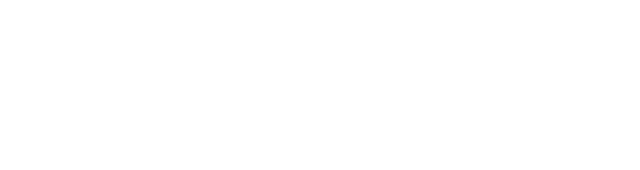
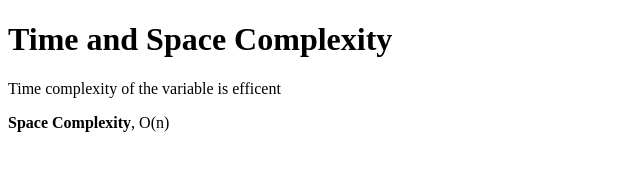
Before and after one commit to acciojob/time-and-space-complexity-vaibhav163, a website: page main.html in a window 1280 px wide. Shown: the whole page, without its empty margins (0-640 px from the left). Drawn offline with Linux system fonts and the light colour scheme.

Commit message:
created a submission

```diff
--- a/main.html
+++ b/main.html
@@ -10,7 +10,9 @@
 	<!-- the entire body must be written by student -->
     <script type="text/javascript" src="./script.js">
 </script>
-
+<h1>Time and Space Complexity</h1>
+	<p>Time complexity of the variable is efficent </p>
+	<p><b>Space Complexity</b>, O(n) </p>
 </body>
 
 </html>
```
